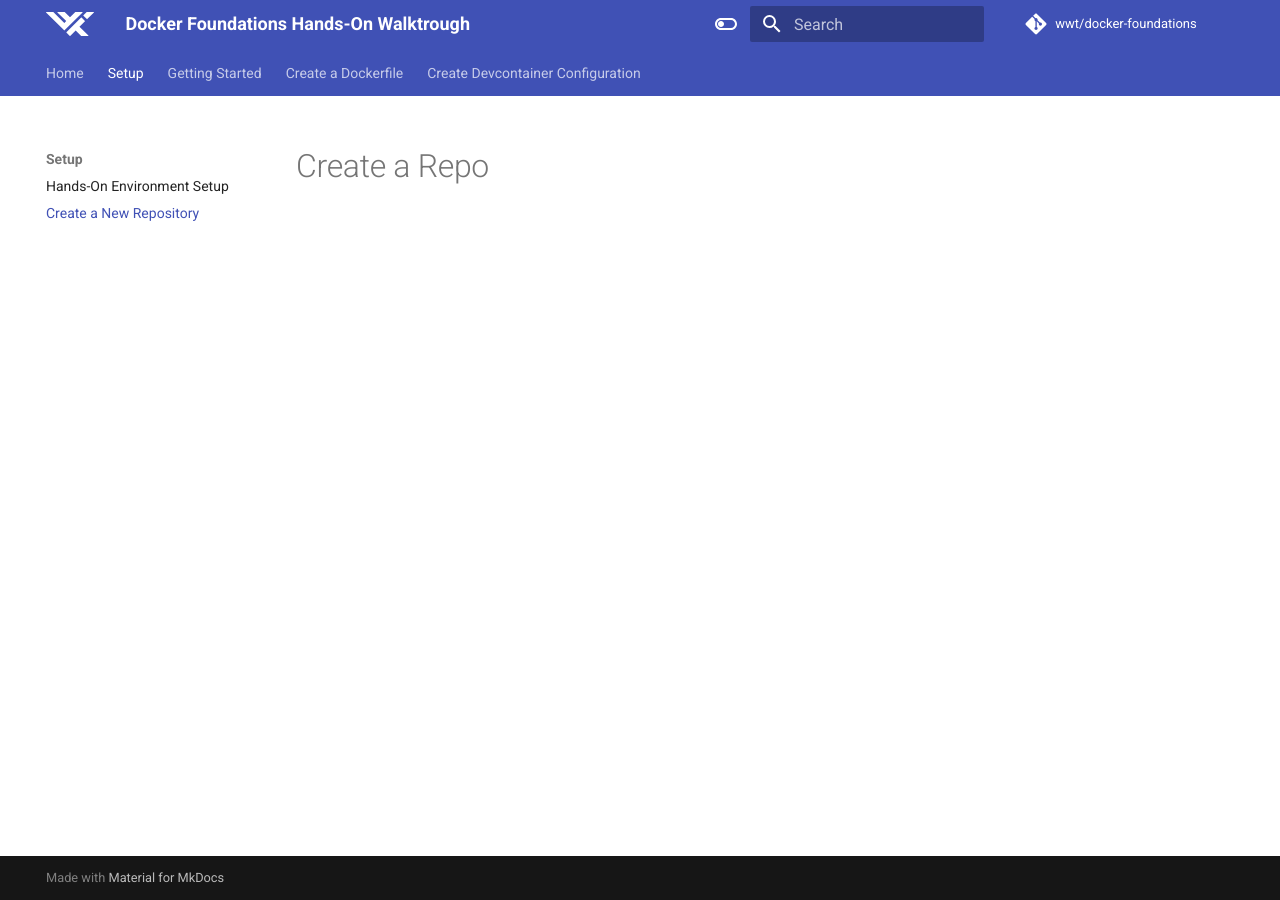
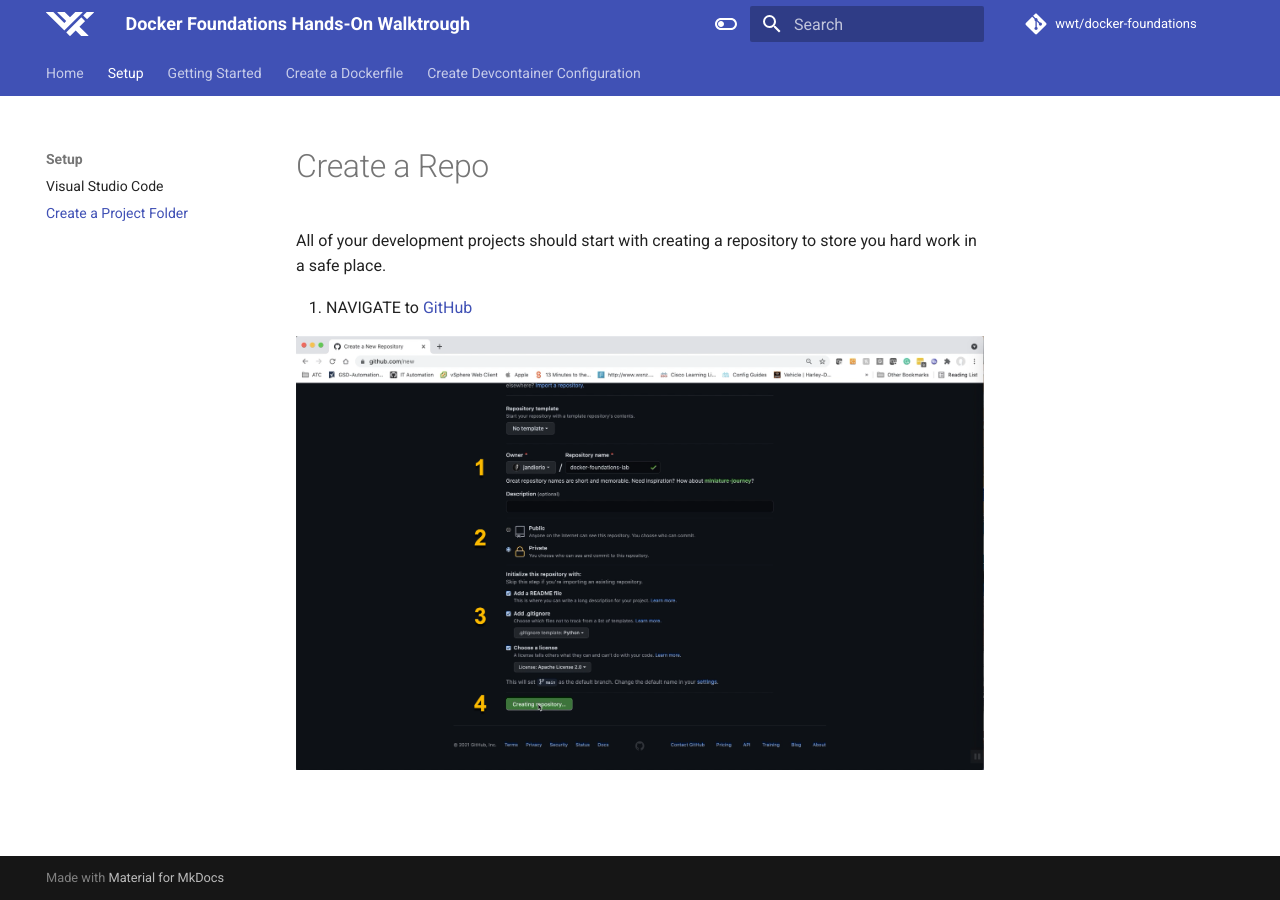
Before and after one commit to wwt/docker-foundations, an MkDocs documentation site: the page built from docs/sections/section_2.md, in a window 1280 px wide. Built offline with MkDocs 1.6.1 and Material for MkDocs 9.7.7, drawn with Linux system fonts in a browser that asks for light colours; comment, search, counter and statistics services are not loaded.

Commit message:
WIP: end of day push

```diff
--- a/docs/sections/section_2.md
+++ b/docs/sections/section_2.md
@@ -1 +1,7 @@
 # Create a Repo
+
+All of your development projects should start with creating a repository to store you hard work in a safe place.
+
+1. NAVIGATE to [GitHub](www.github.com)
+
+![GitHub New Repo](../images/new-github-repo.png)
--- a/mkdocs.yml
+++ b/mkdocs.yml
@@ -3,8 +3,8 @@
 nav:
   - Home: index.md
   - Setup:
-    - Hands-On Environment Setup: sections/section_1.md
-    - Create a New Repository: sections/section_2.md
+    - Visual Studio Code: sections/section_1.md
+    - Create a Project Folder: sections/section_2.md
   - Getting Started:
     - Install Remote Development Extensions in VSC: sections/section_3.md
     - Clone `docker-foundations` Repo: sections/section_4.md
```
Also changed, not shown: docs/images/new-github-repo.png (added).
